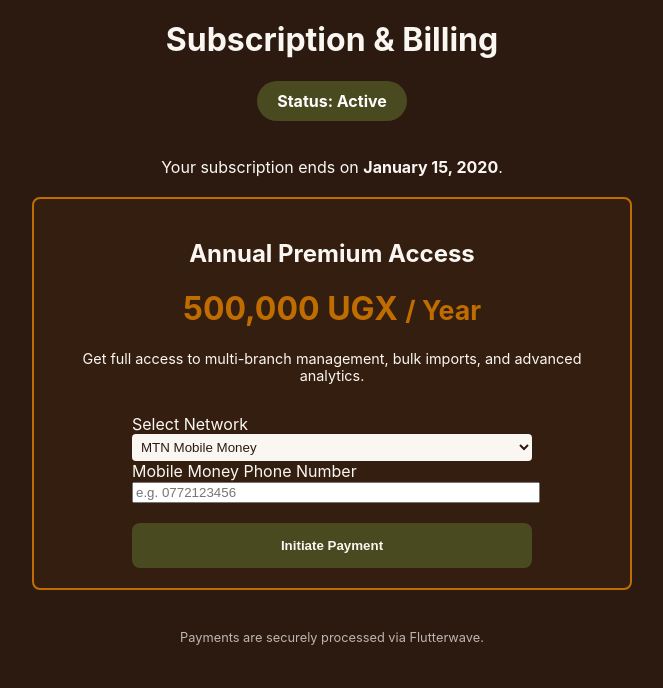
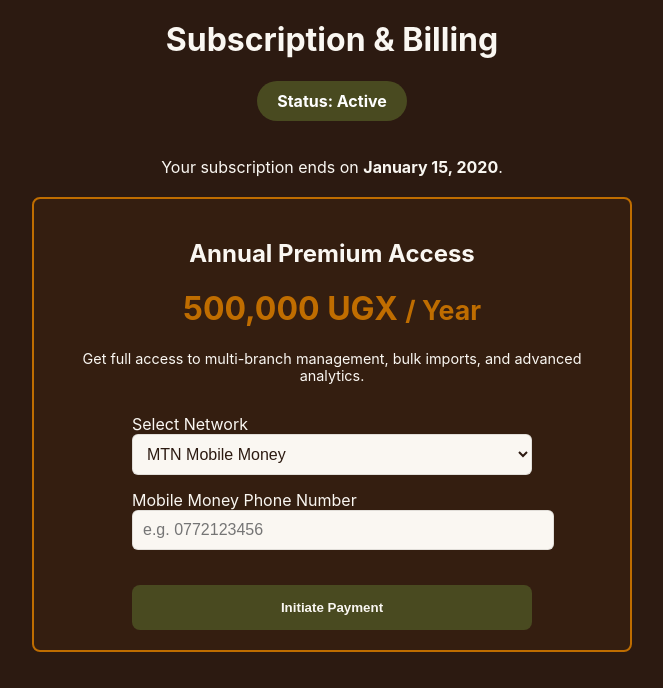
Before and after one commit to Kay-John/jk_auto_saas_pos, a Django app: page /billing/ in a window 1280 px wide. Shown: the part 112-800 px from the top of the page, without its empty margins (308-971 px from the left). Run offline with Django 5.2, Linux system fonts and the light colour scheme; a user stored in the database is signed in; tables that the repository leaves empty hold one stand-in row (values such as "Sample post").

Commit message:
fix: resolve billing crashes and improve checkout form layout
- Added @login_required to billing_page to prevent anonymous crashes.
- Configured LOGIN_URL in settings.py for graceful redirects.
- Wrapped billing inputs in an HTML form for 'Enter' key support.
- Fixed CSS height constraints to ensure button visibility on the billing card.
- Standardized production dependencies in requirements.txt.

Co-authored-by: Kay-John <164562567+Kay-John@users.noreply.github.com>

```diff
--- a/core/static/core/css/style.css
+++ b/core/static/core/css/style.css
@@ -184,3 +184,18 @@ select, input[type="number"] {
     padding: 5px;
     border-radius: 4px;
 }
+
+/* Billing specific tweaks */
+.billing-card {
+    min-height: 500px;
+    height: auto !important;
+}
+
+input[type="text"], input[type="email"], input[type="password"], select {
+    background-color: var(--input-bg);
+    color: #2C1A11;
+    border: 1px solid rgba(0,0,0,0.1);
+    padding: 10px;
+    border-radius: 6px;
+    font-size: 1rem;
+}
--- a/core/templates/core/billing.html
+++ b/core/templates/core/billing.html
@@ -70,20 +70,20 @@
                     <h1 style="color: var(--accent-primary);">500,000 UGX <small>/ Year</small></h1>
                     <p style="font-size: 0.9rem;">Get full access to multi-branch management, bulk imports, and advanced analytics.</p>
 
-                    <div id="payment-form" style="margin-top: 30px; text-align: left; max-width: 400px; margin-left: auto; margin-right: auto;">
-                        <div class="form-group">
+                    <form id="payment-form" style="margin-top: 30px; text-align: left; max-width: 400px; margin-left: auto; margin-right: auto;">
+                        <div class="form-group" style="margin-bottom: 15px;">
                             <label>Select Network</label>
-                            <select id="network" style="width: 100%;">
+                            <select id="network" style="width: 100%;" required>
                                 <option value="MTN">MTN Mobile Money</option>
                                 <option value="AIRTEL">Airtel Money</option>
                             </select>
                         </div>
-                        <div class="form-group">
+                        <div class="form-group" style="margin-bottom: 15px;">
                             <label>Mobile Money Phone Number</label>
-                            <input type="text" id="phone_number" placeholder="e.g. 0772123456" style="width: 100%;">
+                            <input type="text" id="phone_number" placeholder="e.g. 0772123456" style="width: 100%;" required>
                         </div>
-                        <button id="pay-btn" class="btn-primary" style="width: 100%; margin-top: 20px;">Initiate Payment</button>
-                    </div>
+                        <button type="submit" id="pay-btn" class="btn-primary" style="width: 100%; margin-top: 20px;">Initiate Payment</button>
+                    </form>
 
                     <div id="payment-loading" style="display: none; margin-top: 30px;">
                         <div class="loader"></div>
@@ -110,8 +110,9 @@
         const paymentLoading = document.getElementById('payment-loading');
         const csrfToken = document.querySelector('[name=csrfmiddlewaretoken]').value;
 
-        if (payBtn) {
-            payBtn.addEventListener('click', async () => {
+        if (paymentForm) {
+            paymentForm.addEventListener('submit', async (e) => {
+                e.preventDefault();
                 const network = document.getElementById('network').value;
                 const phoneNumber = document.getElementById('phone_number').value;
 
--- a/core/views.py
+++ b/core/views.py
@@ -531,6 +531,7 @@ def sales_report(request):
 
     return render(request, 'core/sales_report.html', {'sales': sales_page})
 
+@login_required
 def billing_page(request):
     user = request.user
     tenant = user.tenant
--- a/pos_system/settings.py
+++ b/pos_system/settings.py
@@ -135,3 +135,4 @@ STORAGES = {
 }
 
 AUTH_USER_MODEL = 'core.UserProfile'
+LOGIN_URL = 'login'
--- a/requirements.txt
+++ b/requirements.txt
@@ -1,11 +1,11 @@
-Django==6.0.6
+Django==5.1.4
 asgiref==3.11.1
-certifi==2026.6.17
+certifi==2024.12.14
 charset-normalizer==3.4.7
 dj-database-url==3.1.2
 et_xmlfile==2.0.0
 greenlet==3.5.2
-gunicorn==26.0.0
+gunicorn==23.0.0
 idna==3.18
 openpyxl==3.1.5
 packaging==26.2
```
